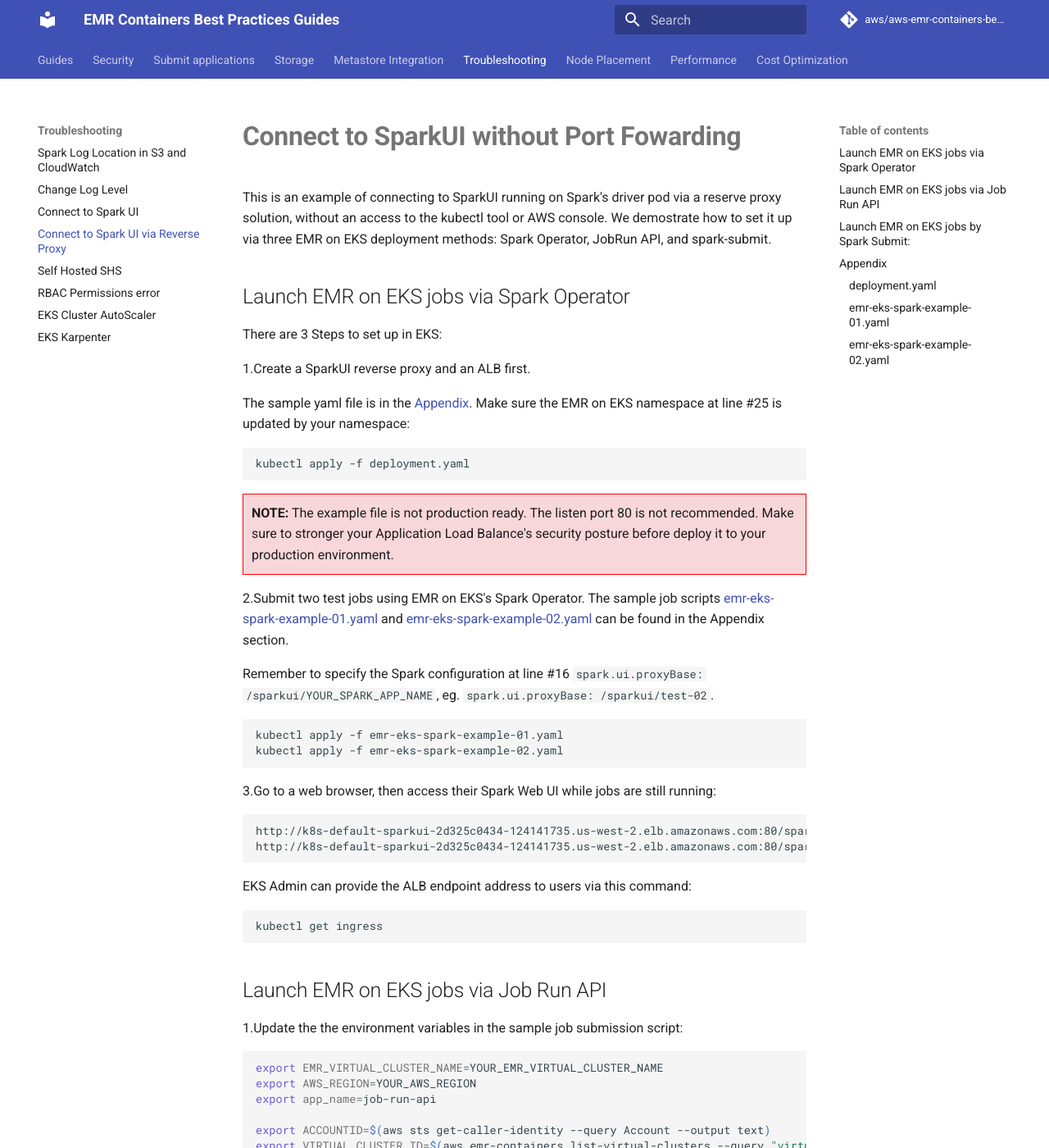
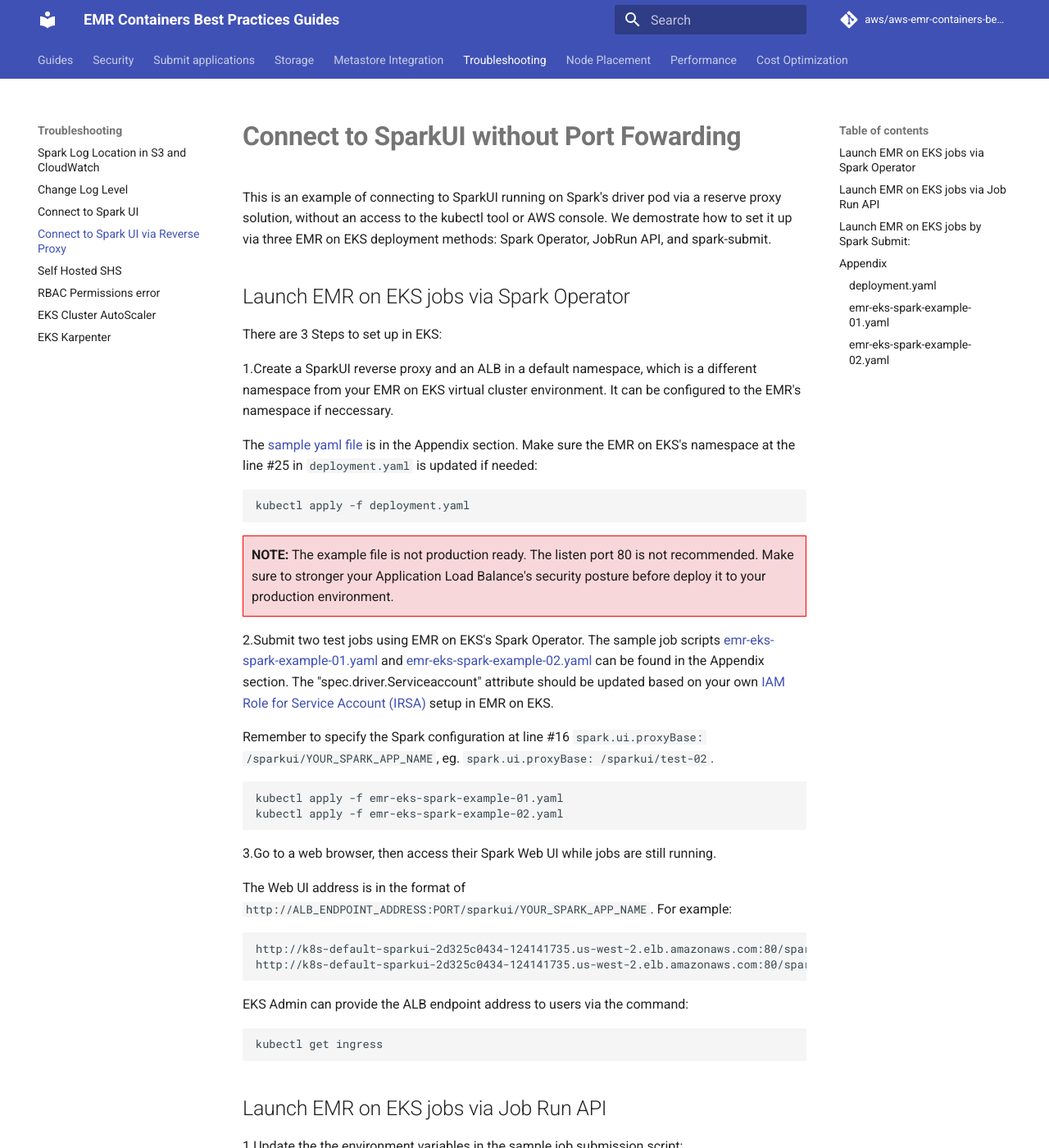
Before and after one commit to aws/aws-emr-containers-best-practices, an MkDocs documentation site: the page built from content/troubleshooting/docs/reverse-proxy-sparkui.md, in a window 1280 px wide and 1400 px high. Shown: the whole window at 82% size. Built offline with MkDocs 1.6.1 and Material for MkDocs 9.7.7, drawn with Linux system fonts in a browser that asks for light colours; comment, search, counter and statistics services are not loaded; some of the changed text lies outside the part shown.

Commit message:
update reverse proxy content based on review feedback

````diff
--- a/content/troubleshooting/docs/reverse-proxy-sparkui.md
+++ b/content/troubleshooting/docs/reverse-proxy-sparkui.md
@@ -6,9 +6,9 @@
 
 There are 3 Steps to set up in EKS:
 
-1.Create a SparkUI reverse proxy and an ALB first.
+1.Create a SparkUI reverse proxy and an ALB in a default namespace, which is a different namespace from your EMR on EKS virtual cluster environment. It can be configured to the EMR's namespace if neccessary.
 
-The sample yaml file is in the [Appendix](#deploymentyaml). Make sure the EMR on EKS namespace at line #25 is updated by your namespace:
+The [sample yaml file](#deploymentyaml) is in the Appendix section. Make sure the EMR on EKS's namespace at the line #25 in `deployment.yaml` is updated if needed:
 ```bash
 kubectl apply -f deployment.yaml
 ```
@@ -16,7 +16,7 @@
   <strong>NOTE:</strong> The example file is not production ready. The listen port 80 is not recommended. Make sure to stronger your Application Load Balance's security posture before deploy it to your production environment.
 </div>
 
-2.Submit two test jobs using EMR on EKS's Spark Operator. The sample job scripts [emr-eks-spark-example-01.yaml](#emr-eks-spark-example-01yaml) and [emr-eks-spark-example-02.yaml](#emr-eks-spark-example-02yaml) can be found in the Appendix section.
+2.Submit two test jobs using EMR on EKS's Spark Operator. The sample job scripts [emr-eks-spark-example-01.yaml](#emr-eks-spark-example-01yaml) and [emr-eks-spark-example-02.yaml](#emr-eks-spark-example-02yaml) can be found in the Appendix section. The "spec.driver.Serviceaccount" attribute should be updated based on your own [IAM Role for Service Account (IRSA)](https://docs.aws.amazon.com/emr/latest/EMR-on-EKS-DevelopmentGuide/setting-up-enable-IAM.html) setup in EMR on EKS.
 
 Remember to specify the Spark configuration at line #16 `spark.ui.proxyBase: /sparkui/YOUR_SPARK_APP_NAME`, eg. `spark.ui.proxyBase: /sparkui/test-02`.
 ```bash
@@ -24,14 +24,16 @@
 kubectl apply -f emr-eks-spark-example-02.yaml
 ```
 
-3.Go to a web browser, then access their Spark Web UI while jobs are still running:
+3.Go to a web browser, then access their Spark Web UI while jobs are still running.
+
+The Web UI address is in the format of `http://ALB_ENDPOINT_ADDRESS:PORT/sparkui/YOUR_SPARK_APP_NAME`. For example:
 
 ```
 http://k8s-default-sparkui-2d325c0434-124141735.us-west-2.elb.amazonaws.com:80/sparkui/spark-example-01
 http://k8s-default-sparkui-2d325c0434-124141735.us-west-2.elb.amazonaws.com:80/sparkui/test-02
 ```
 
-EKS Admin can provide the ALB endpoint address to users via this command:
+EKS Admin can provide the ALB endpoint address to users via the command:
 ```bash
 kubectl get ingress
 ```
@@ -100,7 +102,7 @@
 ```
 ## Launch EMR on EKS jobs by Spark Submit:
 
-1.Create an EMR on EKS pod with a service account that has the IRSA associated
+1.Create an EMR on EKS pod with a service account that has the [IRSA](https://docs.aws.amazon.com/emr/latest/EMR-on-EKS-DevelopmentGuide/setting-up-enable-IAM.html) associated
 ```bash
 kubectl run -it emrekspod \
 --image=public.ecr.aws/emr-on-eks/spark/emr-7.1.0:latest \
````
